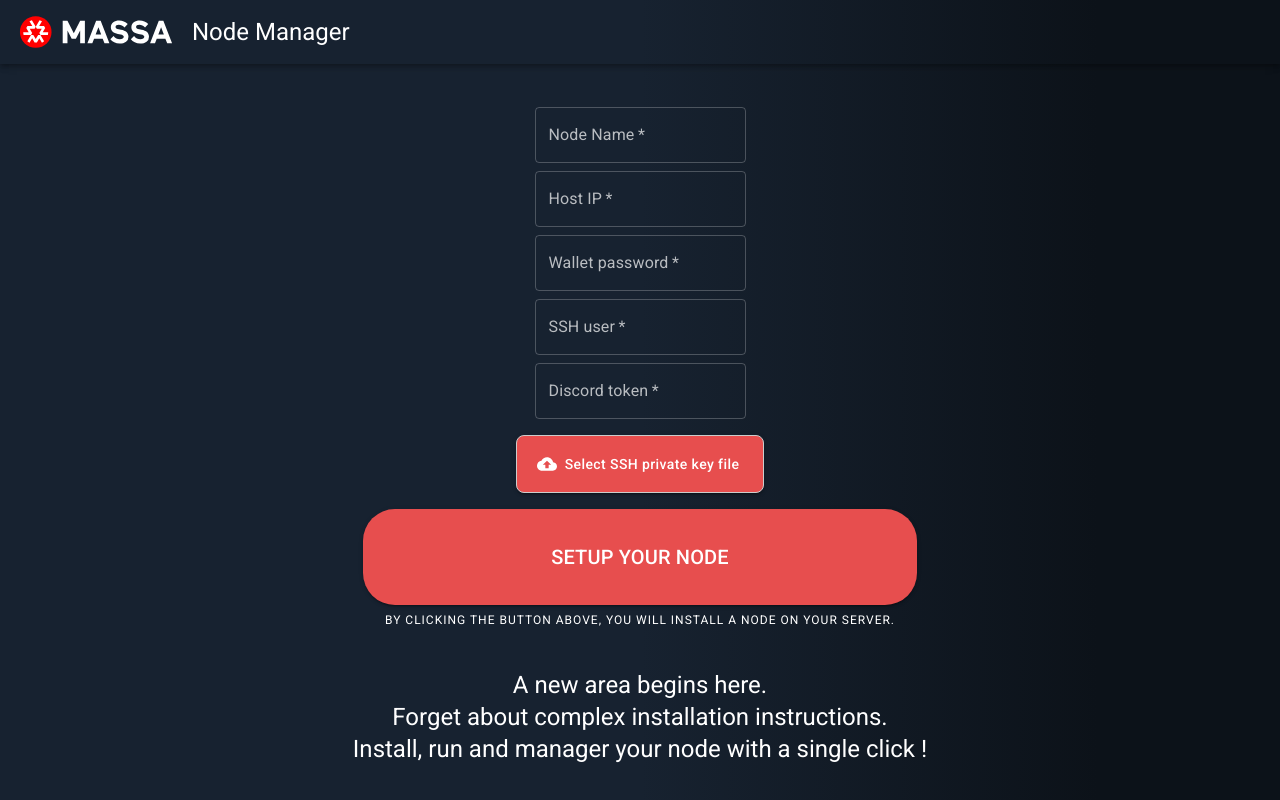
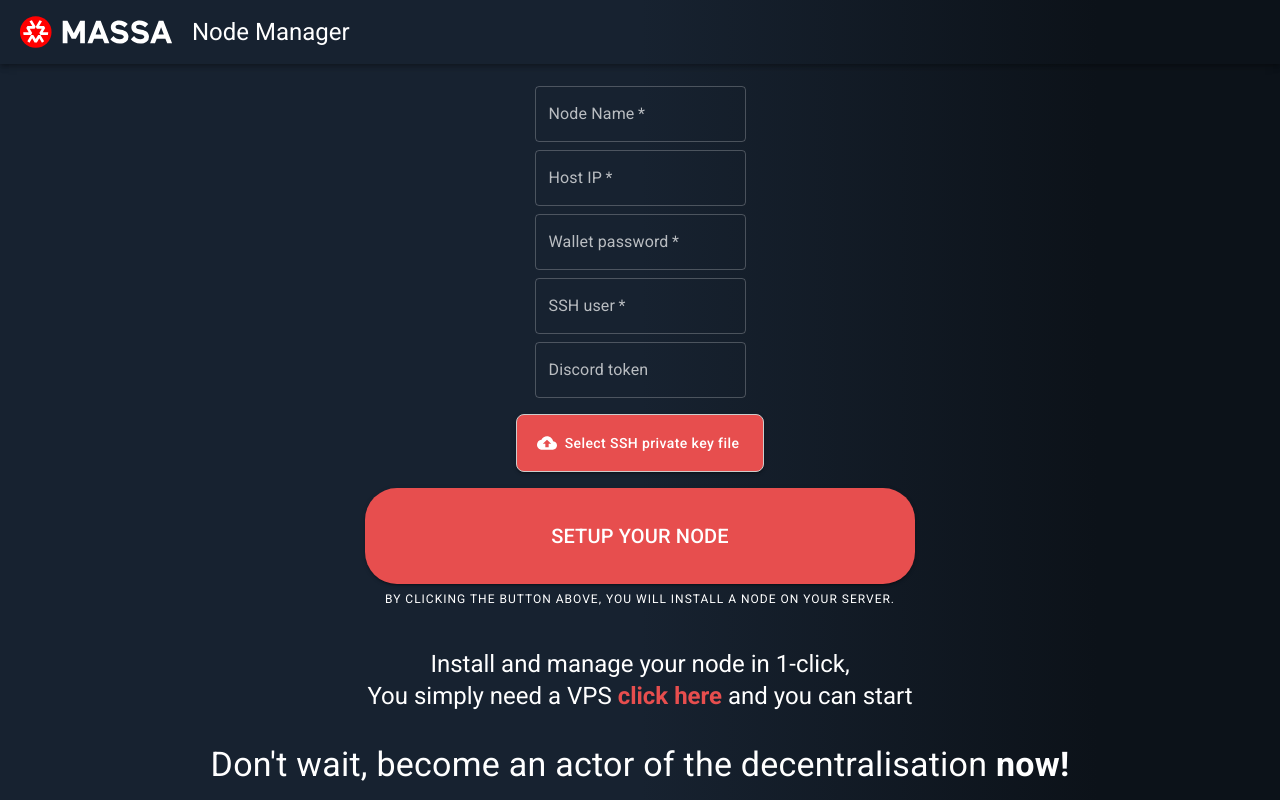
Before and after one commit to massalabs/station-massa-node-manager, a React (Create React App) app in the folder front/: page / in a window 1280 px wide. Built offline with nearby package versions, Linux system fonts and the light colour scheme; no server answers.

Commit message:
Update Install

```diff
--- a/front/src/App.tsx
+++ b/front/src/App.tsx
@@ -43,6 +43,8 @@ export default function App() {
   );
   const [nodeLogs, setNodeLogs] = React.useState('');
 
+  const [isUpdating, setIsUpdating] = React.useState<boolean>(false);
+
   React.useEffect(() => {
     fetchNodes();
   }, []);
@@ -62,6 +64,7 @@ export default function App() {
             },
             status: 'Down',
             wallet_infos: {
+              Address: "",
               Thread: 0,
               Candidate_rolls: 0,
               Final_rolls: 0,
@@ -95,7 +98,7 @@ export default function App() {
     const intervalId = setInterval(() => {
       fetchMonitoring();
       fetchNodeLogs();
-    }, 5000);
+    }, 2000);
 
     return () => clearInterval(intervalId);
   }, [selectedNode]);
@@ -116,6 +119,10 @@ export default function App() {
       });
   };
 
+  const switchIsUpdating = () => {
+    setIsUpdating(!isUpdating);
+  };
+
   return (
     <React.Fragment>
       <Header />
@@ -130,16 +137,20 @@ export default function App() {
             transform: 'translate(-50%, -50%)',
           }}
         />
-      ) : selectedNode ? (
+      ) : selectedNode && !isUpdating ? (
         <Manager
           selectedNode={selectedNode}
           nodeMonitor={nodeMonitor}
           nodeLogs={nodeLogs}
           fetchMonitoring={fetchMonitoring}
           fetchNodeLogs={fetchNodeLogs}
+          switchIsUpdating={switchIsUpdating}
         />
       ) : (
-        <Install fetchNodes={fetchNodes} />
+        <Install fetchNodes={fetchNodes}
+        selectedNode={selectedNode}
+        isUpdating={isUpdating}
+        switchIsUpdating={switchIsUpdating}/>
       )}
     </React.Fragment>
   );
--- a/front/src/components/NodeActions.tsx
+++ b/front/src/components/NodeActions.tsx
@@ -4,6 +4,8 @@ import Node from '../types/Node';
 import { localApiGet, localApiPost } from '../request';
 import { NodeMonitor } from '../types/NodeMonitor';
 import { downloadFile } from '../utils/shared';
+import leftArrow from '../assets/left-arrow.svg';
+
 
 const startNodeRequest = (id: string): Promise<any> => {
   return localApiPost(`start_node?id=${id}`, {});
@@ -17,9 +19,14 @@ const backupWalletRequest = (id: string): Promise<any> => {
   return localApiGet(`backup_wallet?id=${id}`);
 };
 
+const removeNodeRequest = (id: string): Promise<any> => {
+  return localApiPost(`remove_node?id=${id}`, {});
+};
+
 interface Props {
   nodeMonitor: NodeMonitor | undefined;
   fetchMonitoring: () => any;
+  switchIsUpdating: () => any;
   selectedNode: Node;
 }
 
@@ -86,7 +93,30 @@ const NodeActions: React.FC<Props> = (props: Props) => {
   };
 
   return (
-    <Grid container justifyContent="space-evenly">
+    <Grid container justifyContent={"center"}>
+    <Grid
+        item
+        sx={{
+          textAlign: 'center',
+          marginBottom: {
+            xs: '20px',
+            lg: '0px',
+          },
+          justifySelf: 'start',
+          width: '64px', height: '64px',
+          // marginRight: '5px'
+        }}
+        onClick={() => props.switchIsUpdating}
+        >
+                            <img
+                    src={leftArrow}
+                    width="40"
+                    alt="React Logo"
+                    style={{ borderRadius: 4 }}
+
+                  />
+          <Typography fontSize={"0.7rem"}>Edit Settings</Typography>
+        </Grid>
       <Grid
         item
         sx={{
@@ -95,6 +125,8 @@ const NodeActions: React.FC<Props> = (props: Props) => {
             xs: '15px',
             lg: '0px',
           },
+          marginLeft: {xs:"auto", sm:"30px", md:"auto"},
+          marginRight: "auto"
         }}
       >
         <Button
@@ -118,6 +150,7 @@ const NodeActions: React.FC<Props> = (props: Props) => {
           marginTop: {
             xs: '15px',
             lg: '0px',
+            mx: "auto"
           },
         }}
       >
@@ -127,12 +160,12 @@ const NodeActions: React.FC<Props> = (props: Props) => {
           onClick={handleStop}
           disabled={!canStop()}
           sx={{ borderRadius: 8, width: '256px', height: '64px' }}
-        >
+          >
           {isStoppingNode ? (
             <CircularProgress size={24} />
-          ) : (
-            <Typography variant="h6">Stop</Typography>
-          )}
+            ) : (
+              <Typography variant="h6">Stop</Typography>
+              )}
         </Button>
       </Grid>
       <Grid
@@ -143,6 +176,7 @@ const NodeActions: React.FC<Props> = (props: Props) => {
             xs: '15px',
             lg: '0px',
           },
+          mx: "auto"
         }}
       >
         <Button
@@ -155,7 +189,7 @@ const NodeActions: React.FC<Props> = (props: Props) => {
             <CircularProgress size={24} />
           ) : (
             <Typography variant="h6">Update</Typography>
-          )}
+            )}
         </Button>
       </Grid>
       <Grid
@@ -166,6 +200,8 @@ const NodeActions: React.FC<Props> = (props: Props) => {
             xs: '15px',
             lg: '0px',
           },
+          mx: "auto",
+          marginLeft:"20px"
         }}
       >
         <Button
--- a/front/src/components/cards/NodeInfoCard.tsx
+++ b/front/src/components/cards/NodeInfoCard.tsx
@@ -51,9 +51,6 @@ const NodeInfoCard: React.FC<Props> = (props: Props) => {
               <Typography variant="h6" sx={{ ml: 1, fontWeight: 'bold' }}>
                 {props.selectedNode.Id}
               </Typography>
-              <IconButton>
-                <Edit />
-              </IconButton>
             </Box>
           }
         />
--- a/front/src/components/cards/NodeStakingInfoCard.tsx
+++ b/front/src/components/cards/NodeStakingInfoCard.tsx
@@ -48,6 +48,34 @@ const NodeStakingInfoCard = (props: Props) => {
                   display: 'flex',
                 }}
               >
+                <Box
+                  sx={{
+                    display: 'inline-flex',
+                    alignItems: 'center',
+                    width: '100%',
+                  }}
+                >
+                  <img
+                    src={wallet}
+                    width="40"
+                    alt="React Logo"
+                    style={{ marginLeft: 3 }}
+                  />
+                  <Typography variant="subtitle2" width="30%" marginLeft={3}>
+                    Wallet Address:
+                  </Typography>
+
+                  <Typography variant="h6" marginLeft={5}>
+                    {props.nodeMonitor?.wallet_infos?.Address ?? (
+                      <Skeleton />
+                    )}
+                  </Typography>
+                  <Tooltip title="The Address of your Wallet">
+                    <IconButton sx={{ p: 0, ml: 5 }}>
+                      <HelpOutline fontSize="small" />
+                    </IconButton>
+                  </Tooltip>
+                </Box>
                 <Box
                   sx={{
                     display: 'inline-flex',
--- a/front/src/pages/Install.tsx
+++ b/front/src/pages/Install.tsx
@@ -5,13 +5,18 @@ import {
   CircularProgress,
   Typography,
   Container,
+  Link,
 } from '@mui/material';
 import axios from 'axios';
 import CloudUploadIcon from '@mui/icons-material/CloudUpload';
 import { apiPost, localApiPost } from '../request';
+import Node from '../types/Node';
 
 interface Props {
   fetchNodes: () => void;
+  selectedNode: Node | undefined;
+  isUpdating: boolean;
+  switchIsUpdating: () => void;
 }
 
 const Install: React.FC<Props> = (props: Props) => {
@@ -38,14 +43,19 @@ const Install: React.FC<Props> = (props: Props) => {
     formData.append('wallet-password', password);
     formData.append('discord-id', discordId);
     formData.append('file', selectedFile);
-
-    localApiPost(`install`, formData, {
-      headers: {
-        'Content-Type': 'multipart/form-data',
+    localApiPost(
+      props.isUpdating ? `install` : `install?update=` + props.selectedNode?.Id,
+      formData,
+      {
+        headers: {
+          'Content-Type': 'multipart/form-data',
+        },
       },
-    })
+    )
       .then((response) => {
         setIsLoading(false);
+        if (props.isUpdating) props.switchIsUpdating();
+
         props.fetchNodes();
       })
       .catch((error) => {
@@ -69,7 +79,6 @@ const Install: React.FC<Props> = (props: Props) => {
 
   return (
     <Container
-      maxWidth="md"
       sx={{
         textAlign: 'center',
         display: 'flex',
@@ -108,7 +117,6 @@ const Install: React.FC<Props> = (props: Props) => {
         onChange={(e) => setUser(e.target.value)}
       />
       <TextField
-        required
         sx={{ marginTop: '8px' }}
         label="Discord token"
         id="discordId"
@@ -146,7 +154,7 @@ const Install: React.FC<Props> = (props: Props) => {
         onClick={installNode}
         sx={{
           borderRadius: 8,
-          width: '65%',
+          width: { xs: '100%', sm: '100%', md: '450px', lg: '550px' },
           height: '96px',
           marginTop: '16px',
         }}
@@ -163,13 +171,20 @@ const Install: React.FC<Props> = (props: Props) => {
       </Typography>
 
       <Typography variant="h5" sx={{ mt: 4 }}>
-        A new area begins here.
+        Install and manage your node in 1-click,
       </Typography>
       <Typography variant="h5">
-        Forget about complex installation instructions.
+        You simply need a VPS{' '}
+        <Link
+          underline="hover"
+          href="https://github.com/massalabs/thyra-node-manager-plugin/wiki/Get-your-VPS"
+        >
+          <b>click here</b>
+        </Link>{' '}
+        and you can start
       </Typography>
-      <Typography variant="h5">
-        Install, run and manager your node with a single click !
+      <Typography variant="h4" sx={{ mt: 4 }}>
+        Don't wait, become an actor of the decentralisation <b>now! </b>
       </Typography>
     </Container>
   );
--- a/front/src/pages/Manager.tsx
+++ b/front/src/pages/Manager.tsx
@@ -22,6 +22,7 @@ interface Props {
   nodeLogs: string;
   fetchMonitoring: () => any;
   fetchNodeLogs: () => any;
+  switchIsUpdating: () => any;
 }
 
 const Manager: React.FC<Props> = (props: Props) => {
@@ -31,12 +32,13 @@ const Manager: React.FC<Props> = (props: Props) => {
         nodeMonitor={props.nodeMonitor}
         selectedNode={props.selectedNode}
         fetchMonitoring={props.fetchMonitoring}
+        switchIsUpdating={props.switchIsUpdating}
       />
       <Grid container spacing={4} sx={{ mt: '8px' }}>
-        <Grid item xs={12} sm={6} md={5} lg={2} xl={1.5}>
+        <Grid item xs={12} sm={6} md={6} lg={2} xl={1.5}>
           <NodeStatusCard nodeMonitor={props.nodeMonitor} />
         </Grid>
-        <Grid item xs={12} sm={6} md={7} lg={3.9} xl={3.9}>
+        <Grid item xs={12} sm={6} md={6} lg={3.9} xl={3.9}>
           <NodeInfoCard
             selectedNode={props.selectedNode}
             nodeMonitor={props.nodeMonitor}
--- a/front/src/request.ts
+++ b/front/src/request.ts
@@ -21,9 +21,9 @@ export const request = async (
 };
 
 //Production mode
-const localPrefixUrl = window.location.pathname;
+//const localPrefixUrl = window.location.pathname;
 //Uncomment to work and test front and put the port of the back in local
-//const localPrefixUrl = "http://localhost:57460/";
+const localPrefixUrl = "http://localhost:8080/";
 
 export const localApiPost = async (
   path: string,
--- a/front/src/types/NodeMonitor.ts
+++ b/front/src/types/NodeMonitor.ts
@@ -5,6 +5,7 @@ export type NodeMonitor = {
   metrics: { CPU: number; RAM: number; Disk: number };
   wallet_infos: {
     Active_rolls: number;
+    Address: string;
     Candidate_balance: string;
     Candidate_rolls: number;
     Final_balance: string;
```
Also changed, not shown: front/src/assets/left-arrow.svg (added).
